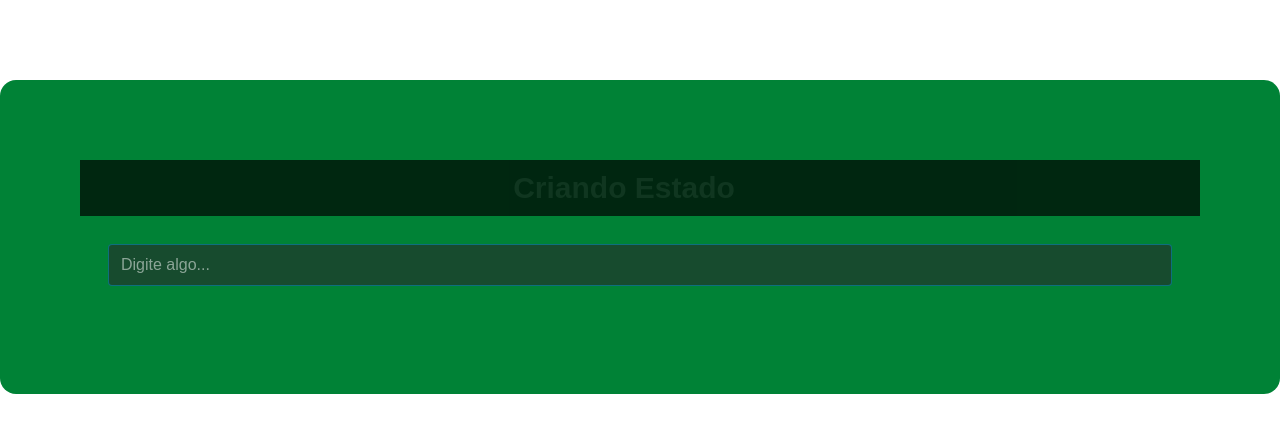
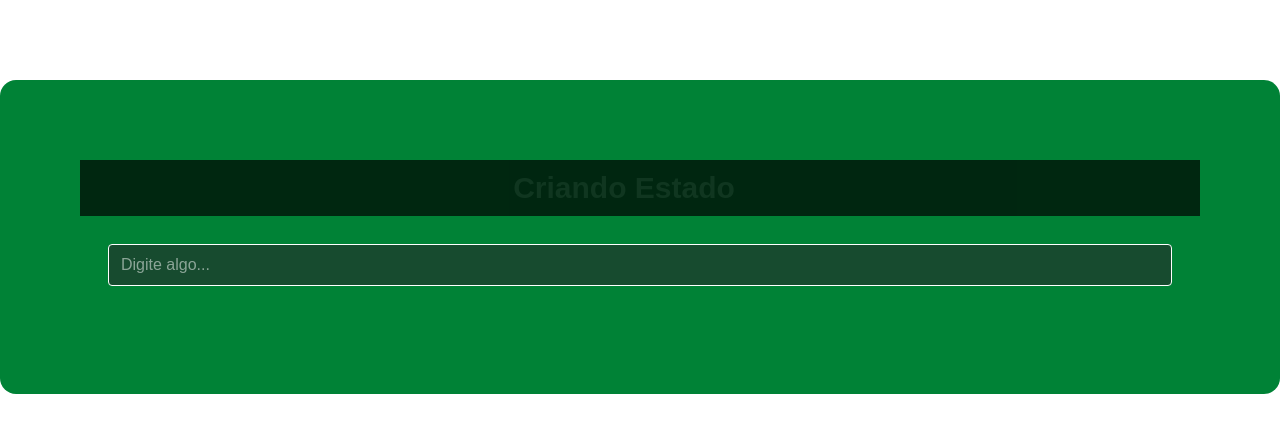
Before and after one commit to thiagotsdelima/reactState, a Next.js app in the folder frontend/: page /revisao/estado in a window 1280 px wide. Shown: the top 432 px of the page. Built offline with nearby package versions, Linux system fonts and the light colour scheme.

Commit message:
adjust css

```diff
--- a/frontend/src/pages/revisao/estado.tsx
+++ b/frontend/src/pages/revisao/estado.tsx
@@ -11,7 +11,7 @@ export default function Estado() {
           type="text"
           value={texto}
           onChange={(e) => setTexto(e.target.value)}
-          className="w-full border border-sky-500/40 bg-zinc-800/60 rounded px-3 py-2 text-white outline-none focus:border-sky-400 focus:ring-1 focus:ring-sky-400 transition"
+          className="w-full border border-white bg-zinc-800/60 rounded px-3 py-2 text-white outline-none focus:border-white focus:ring-1 focus:ring-white transition"
           placeholder="Digite algo..."
         />
       </Area>
```
